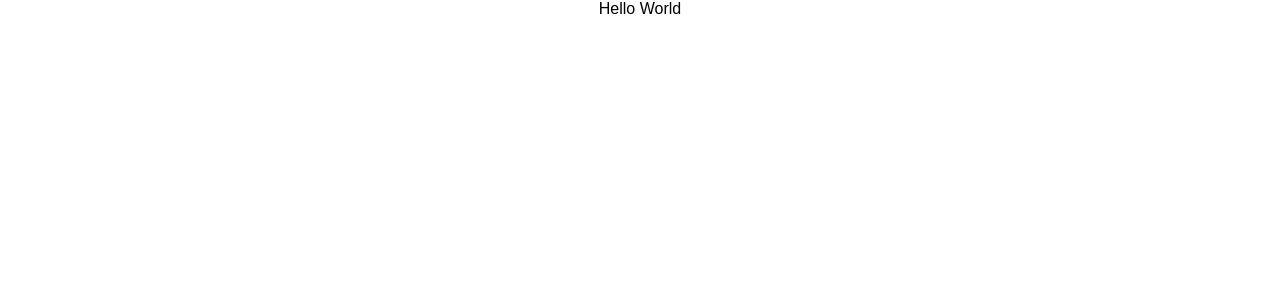
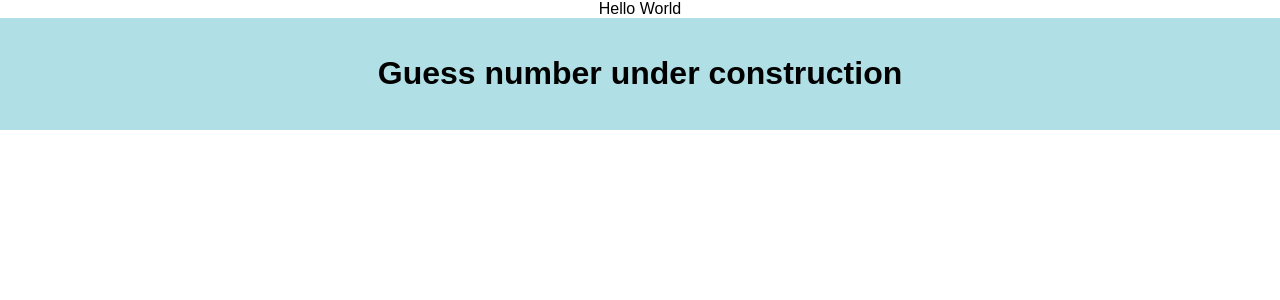
Before and after one commit to elin-jakobsson/lab31-state-props, a React (Create React App) app: page / in a window 1280 px wide. Shown: the top 300 px of the page. Built offline with nearby package versions, Linux system fonts and the light colour scheme.

Commit message:
added css folder

```diff
--- a/src/App.js
+++ b/src/App.js
@@ -1,12 +1,14 @@
 import React, { Component } from 'react';
 import logo from './logo.svg';
 import './App.css';
+import GuessNumber from './GuessNumber'
 
 class App extends Component {
   render() {
     return (
       <div className="App">
         Hello World
+        <GuessNumber/>
       </div>
     );
   }
--- a/src/GuessNumber.js
+++ b/src/GuessNumber.js
@@ -1,9 +1,12 @@
 import React from 'react';
+import './css/GuessNumber.css'
+
+let fun = <div className='guess-number'><h1>Guess number under construction</h1></div>
 
 class GuessNumber extends React.Component {
   render() {
     return (
-      // Hello there hi
+      fun
     );
   }
 }
--- /dev/null
+++ b/src/css/GuessNumber.css
@@ -0,0 +1,4 @@
+.guess-number{
+background-color: powderblue;
+padding: 1rem;
+}
```
